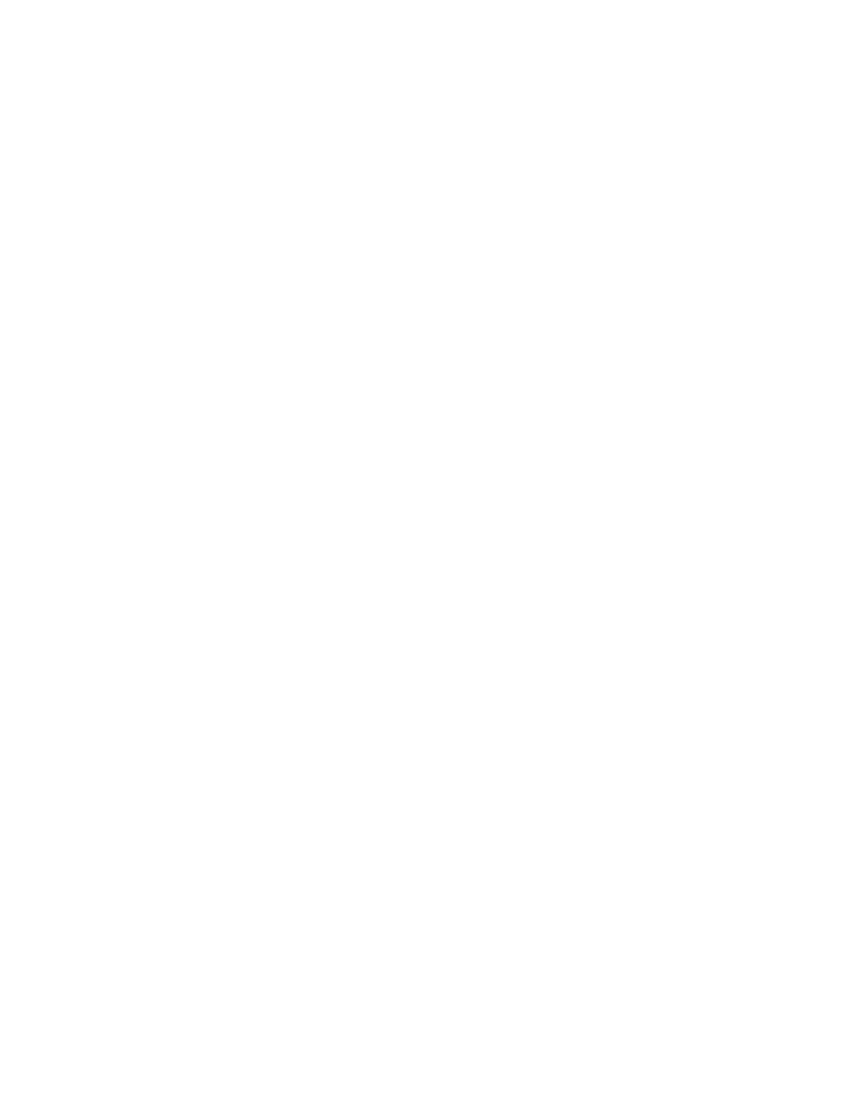
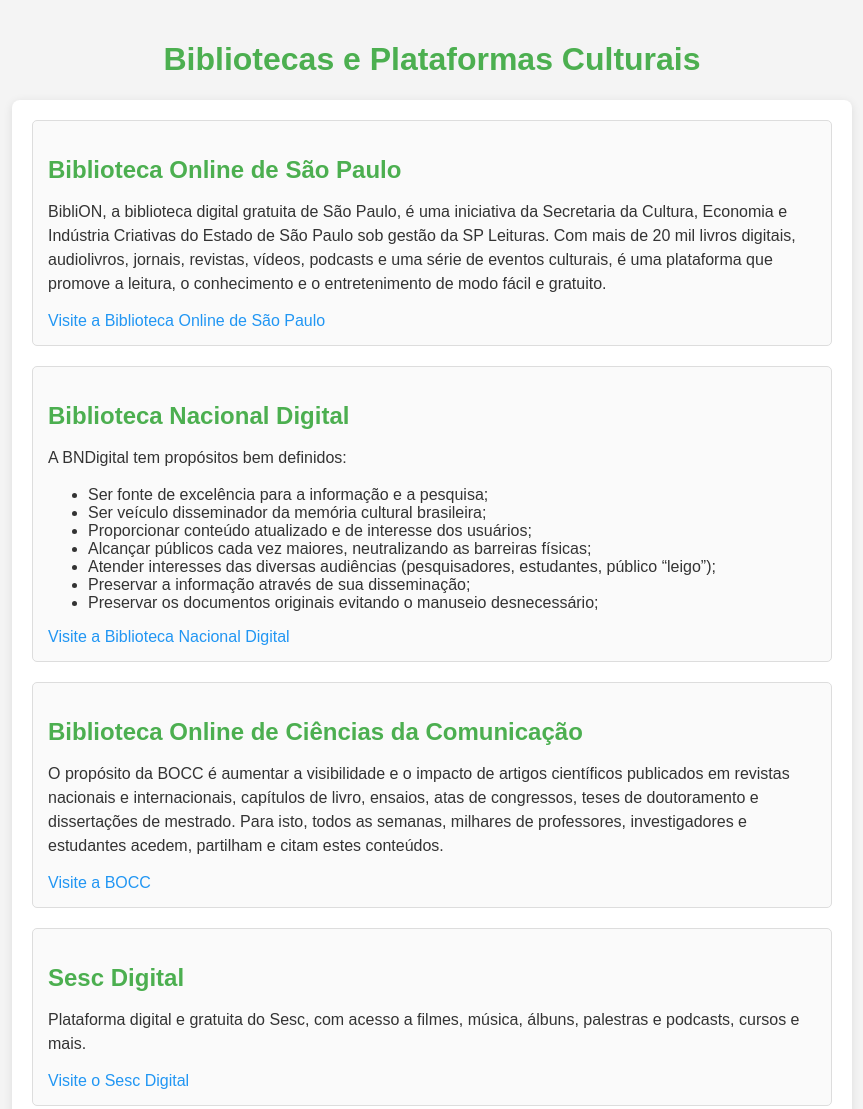
Before and after one commit to ads2024cs/LandingPageCeunsp, a plain HTML site: page index.html in a window 1280 px wide. Shown: the top 1109 px of the page, without its empty margins (208-1071 px from the left). Before the commit the page ends 800 px from the top, so only its background shows below. Drawn offline with Linux system fonts and the light colour scheme.

Commit message:
Update index.html
conteudo

```diff
--- a/index.html
+++ b/index.html
@@ -1 +1,115 @@
-<h1><marquee>SEJA BEM VINDO!</marquee></h1>
+<!DOCTYPE html>
+<html lang="pt-BR">
+<head>
+    <meta charset="UTF-8">
+    <meta name="viewport" content="width=device-width, initial-scale=1.0">
+    <title>Bibliotecas e Plataformas Culturais</title>
+    <style>
+        body {
+            font-family: Arial, sans-serif;
+            background-color: #f4f4f4;
+            color: #333;
+            margin: 0;
+            padding: 20px;
+        }
+        h1 {
+            text-align: center;
+            color: #4CAF50;
+        }
+        .container {
+            max-width: 800px;
+            margin: auto;
+            background: white;
+            border-radius: 8px;
+            box-shadow: 0 2px 10px rgba(0, 0, 0, 0.1);
+            padding: 20px;
+        }
+        .library {
+            margin-bottom: 20px;
+            padding: 15px;
+            border: 1px solid #ddd;
+            border-radius: 5px;
+            background-color: #fafafa;
+        }
+        .library h2 {
+            color: #4CAF50;
+            margin-bottom: 10px;
+        }
+        .library p {
+            line-height: 1.5;
+        }
+        .library a {
+            color: #2196F3;
+            text-decoration: none;
+        }
+        .library a:hover {
+            text-decoration: underline;
+        }
+    </style>
+</head>
+<body>
+
+    <h1>Bibliotecas e Plataformas Culturais</h1>
+    <div class="container">
+
+        <div class="library">
+            <h2>Biblioteca Online de São Paulo</h2>
+            <p>BibliON, a biblioteca digital gratuita de São Paulo, é uma iniciativa da Secretaria da Cultura, Economia e Indústria Criativas do Estado de São Paulo sob gestão da SP Leituras. Com mais de 20 mil livros digitais, audiolivros, jornais, revistas, vídeos, podcasts e uma série de eventos culturais, é uma plataforma que promove a leitura, o conhecimento e o entretenimento de modo fácil e gratuito.</p>
+            <a href="https://www.biblion.org.br/">Visite a Biblioteca Online de São Paulo</a>
+        </div>
+
+        <div class="library">
+            <h2>Biblioteca Nacional Digital</h2>
+            <p>A BNDigital tem propósitos bem definidos:</p>
+            <ul>
+                <li>Ser fonte de excelência para a informação e a pesquisa;</li>
+                <li>Ser veículo disseminador da memória cultural brasileira;</li>
+                <li>Proporcionar conteúdo atualizado e de interesse dos usuários;</li>
+                <li>Alcançar públicos cada vez maiores, neutralizando as barreiras físicas;</li>
+                <li>Atender interesses das diversas audiências (pesquisadores, estudantes, público “leigo”);</li>
+                <li>Preservar a informação através de sua disseminação;</li>
+                <li>Preservar os documentos originais evitando o manuseio desnecessário;</li>
+            </ul>
+            <a href="https://bndigital.bn.gov.br/">Visite a Biblioteca Nacional Digital</a>
+        </div>
+
+        <div class="library">
+            <h2>Biblioteca Online de Ciências da Comunicação</h2>
+            <p>O propósito da BOCC é aumentar a visibilidade e o impacto de artigos científicos publicados em revistas nacionais e internacionais, capítulos de livro, ensaios, atas de congressos, teses de doutoramento e dissertações de mestrado. Para isto, todos as semanas, milhares de professores, investigadores e estudantes acedem, partilham e citam estes conteúdos.</p>
+            <a href="https://www.bocc.ubi.pt/">Visite a BOCC</a>
+        </div>
+
+        <div class="library">
+            <h2>Sesc Digital</h2>
+            <p>Plataforma digital e gratuita do Sesc, com acesso a filmes, música, álbuns, palestras e podcasts, cursos e mais.</p>
+            <a href="https://sesc.digital/home">Visite o Sesc Digital</a>
+        </div>
+
+        <div class="library">
+            <h2>SPCine Play</h2>
+            <p>Plataforma de streaming gratuita da SPCine que reúne obras do cinema nacional.</p>
+            <a href="https://www.spcineplay.com.br/">Visite o SPCine Play</a>
+        </div>
+
+        <div class="library">
+            <h2>TV Brasil Play</h2>
+            <p>Streaming gratuito. A TV Brasil atende à antiga aspiração da sociedade brasileira por uma televisão pública nacional, independente e democrática. Sua finalidade é complementar e ampliar a oferta de conteúdos, oferecendo uma programação de natureza informativa, cultural, artística, científica e formadora da cidadania.</p>
+            <a href="https://play.ebc.com.br/tabs/home">Visite a TV Brasil Play</a>
+        </div>
+
+        <div class="library">
+            <h2>Banco de Conteúdos Culturais (BCC) da Cinemateca Brasileira</h2>
+            <p>Desde 2009 o Banco de Conteúdo Culturais (BCC) oferece acesso a importantes conjuntos de obras audiovisuais, que podem ser contextualizadas e compreendidas à luz de outros conteúdos da Cinemateca Brasileira, também disponíveis no site, como fotos, cartazes e documentos textuais.</p>
+            <a href="http://www.bcc.gov.br/filmes">Visite o Banco de Conteúdos Culturais</a>
+        </div>
+
+        <div class="library">
+            <h2>Itaú Cultural Play</h2>
+            <p>A Itaú Cultural Play é uma plataforma de streaming dedicada ao cinema brasileiro que oferece filmes online grátis. Aqui você encontra filmes, séries e festivais. Para ver quando e onde quiser. Sem assinatura, aluguel ou compra. Faça seu cadastro e aproveite!</p>
+            <a href="https://www.itauculturalplay.com.br/">Visite o Itaú Cultural Play</a>
+        </div>
+
+    </div>
+
+</body>
+</html>
```
